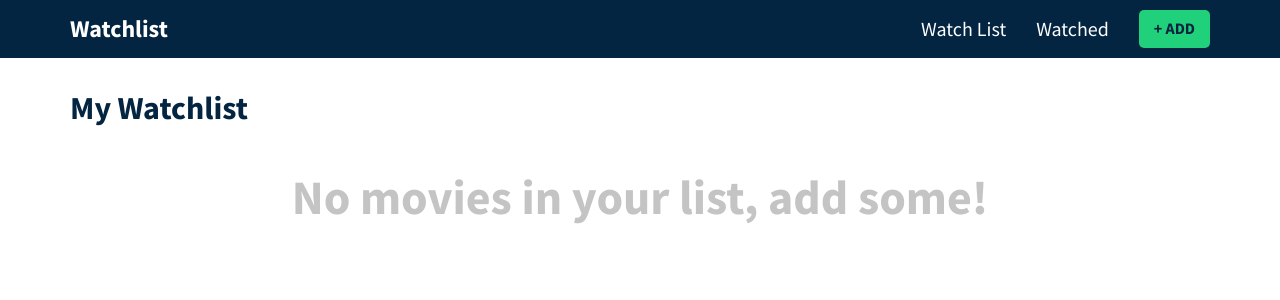
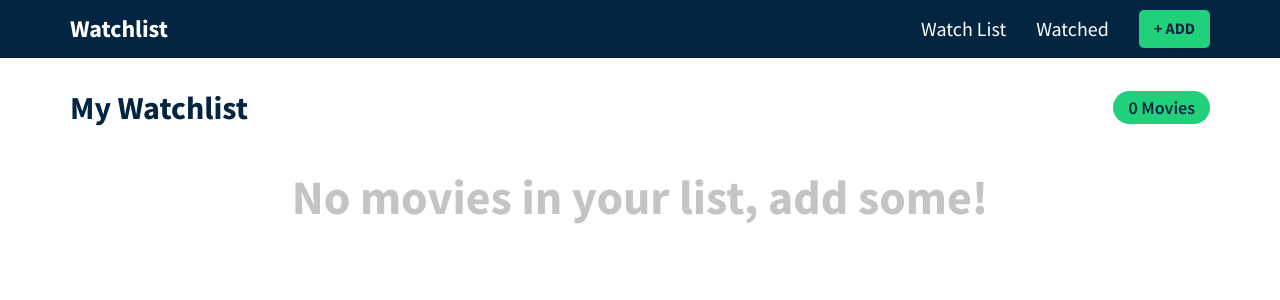
Before and after one commit to dantasjv/tmdb-movie-watchlist, a React (Create React App) app in the folder tmdb-react-watchlist/: page / in a window 1280 px wide. Shown: the top 300 px of the page. Built offline with nearby package versions, Linux system fonts and the light colour scheme.

Commit message:
Add watched and watchlist counter

```diff
--- a/tmdb-react-watchlist/src/components/Watched.js
+++ b/tmdb-react-watchlist/src/components/Watched.js
@@ -9,6 +9,9 @@
       <div className="container">
         <div className="header">
           <h1 className="heading">Watched Movies</h1>
+          <span className="count-pill">
+            {watched.length} {watched.length === 1 ? 'Movie' : 'Movies' }
+          </span>
         </div>
 
         {watched.length > 0 ? (
--- a/tmdb-react-watchlist/src/components/Watchlist.js
+++ b/tmdb-react-watchlist/src/components/Watchlist.js
@@ -10,6 +10,9 @@
       <div className="container">
         <div className="header">
           <h1 className="heading">My Watchlist</h1>
+          <span className="count-pill">
+            {watchlist.length} {watchlist.length === 1 ? 'Movie' : 'Movies' }
+          </span>
         </div>
 
         {watchlist.length > 0 ? (
```
